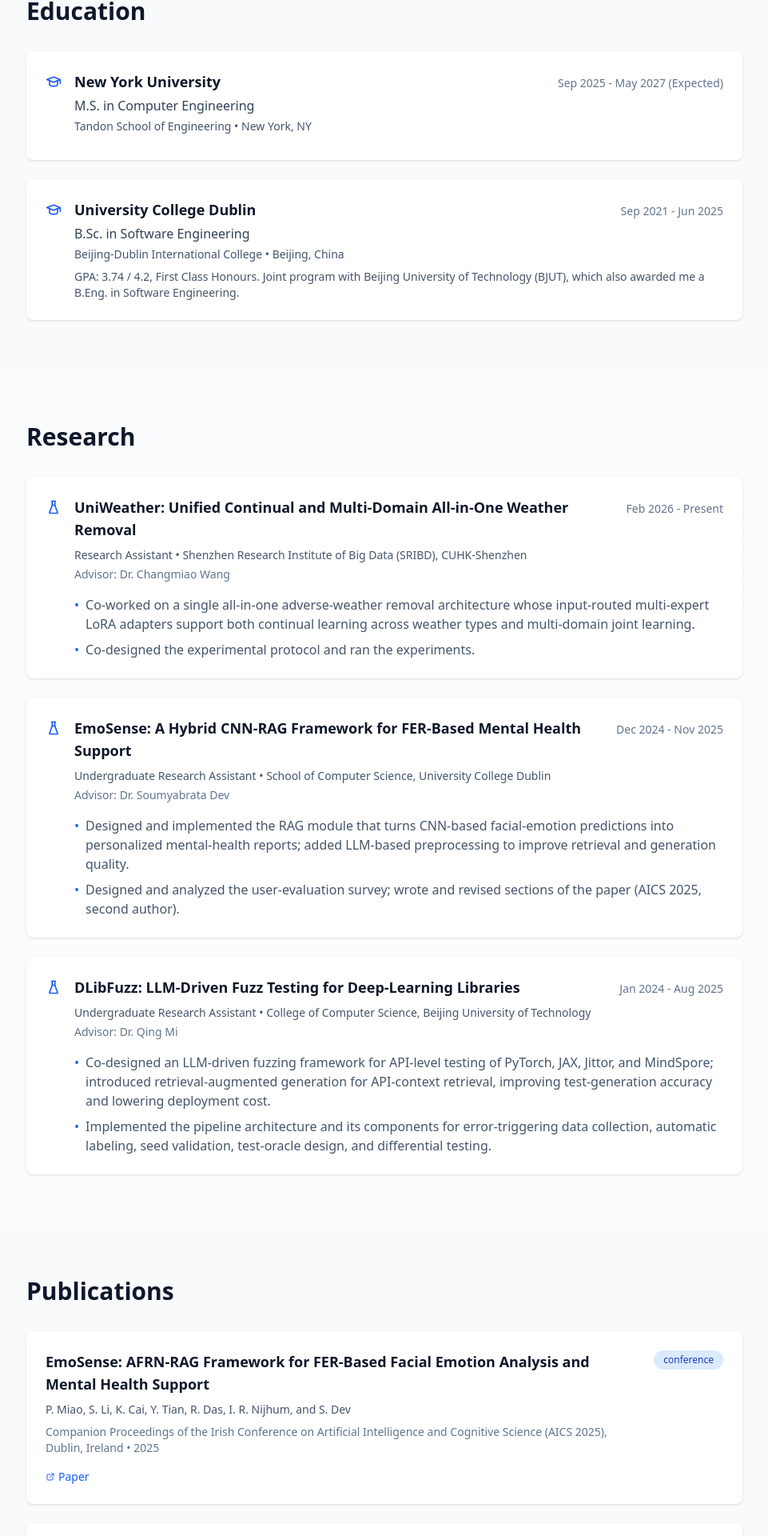
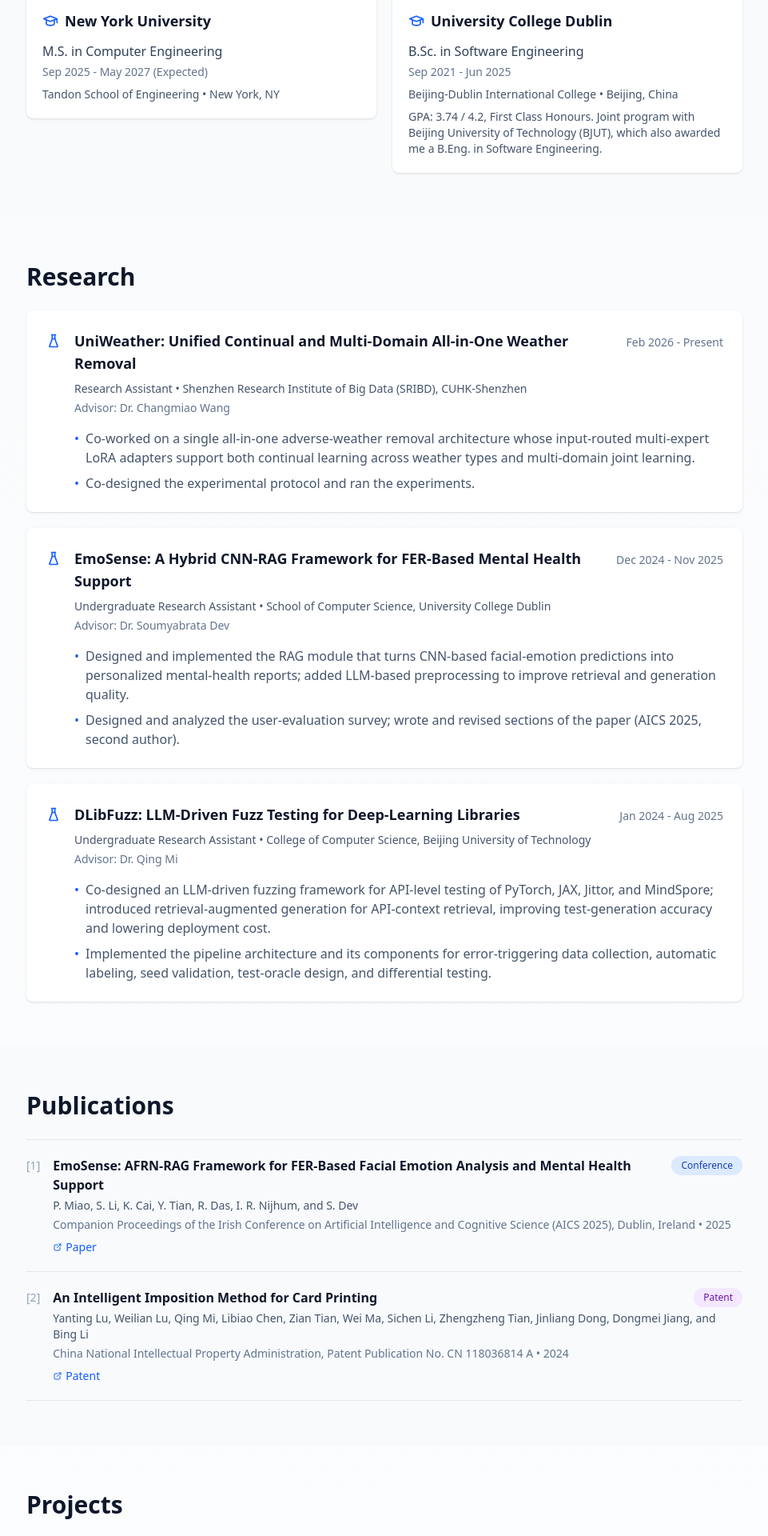
Before and after one commit to peylix/peylix.github.io, a React (Vite) app: page / in a window 1280 px wide. Shown: the part 821-2741 px from the top of the page at 80% size, without its empty margins (159-1120 px from the left). Built offline with nearby package versions, Linux system fonts and the light colour scheme.

Commit message:
Refine the design of the page

```diff
--- a/src/App.tsx
+++ b/src/App.tsx
@@ -1,5 +1,5 @@
-import { useState } from 'react';
-import {IconBrandGithub, IconBrandLinkedin, IconMail, IconExternalLink, IconMapPin, IconBuildings, IconSelect, IconSchool, IconFlask} from '@tabler/icons-react';
+import { useEffect, useMemo, useRef, useState } from 'react';
+import {IconBrandGithub, IconBrandLinkedin, IconMail, IconExternalLink, IconMapPin, IconBuildings, IconSelect, IconSchool, IconFlask, IconAward, IconMenu2, IconX} from '@tabler/icons-react';
 import { profileData } from './data/profile';
 import { education } from './data/education';
 import { research } from './data/research';
@@ -10,17 +10,85 @@ import { skills } from './data/skills';
 import { awards } from './data/awards';
 import { getEnabledSections, getEnabledSectionConfigs } from './data/config';
 
+// Link keys and publication types are rendered from object keys, so spell out
+// the labels that title-casing alone would get wrong (e.g. "Github").
+const linkLabels: Record<string, string> = {
+  github: 'GitHub',
+  demo: 'Demo',
+  paper: 'Paper',
+  patent: 'Patent',
+  status: 'Status'
+};
+
+const publicationTypeLabels: Record<string, string> = {
+  conference: 'Conference',
+  journal: 'Journal',
+  patent: 'Patent'
+};
+
+const labelFor = (key: string) => linkLabels[key] ?? key.charAt(0).toUpperCase() + key.slice(1);
+
 export default function Portfolio() {
-  const [activeSection, setActiveSection] = useState('about');
+  // Config is static, so memoise to keep these arrays stable across renders.
+  const sections = useMemo(() => getEnabledSections(), []);
+  const navSections = useMemo(() => getEnabledSectionConfigs(), []);
+
+  const [activeSection, setActiveSection] = useState(sections[0] ?? 'about');
   const [showAllProjects, setShowAllProjects] = useState(false);
+  const [menuOpen, setMenuOpen] = useState(false);
 
-  // Get only enabled sections from config
-  const sections = getEnabledSections();
-  const navSections = getEnabledSectionConfigs();
+  // While a click-triggered smooth scroll is in flight the clicked section stays
+  // active, otherwise the highlight flickers through every section on the way.
+  const clickScrolling = useRef(false);
+  const clickTimer = useRef<number | undefined>(undefined);
 
+  // Keep the nav highlight in sync with manual scrolling.
+  useEffect(() => {
+    const syncActiveSection = () => {
+      if (clickScrolling.current) return;
+
+      // A section counts as active once its top passes just under the nav.
+      const line = 80;
+      let current = sections[0];
+      for (const id of sections) {
+        const element = document.getElementById(id);
+        if (element && element.getBoundingClientRect().top <= line) {
+          current = id;
+        }
+      }
+
+      // The final section can be too short to ever reach the line, so let the
+      // bottom of the page select it.
+      const atBottom =
+        window.innerHeight + window.scrollY >= document.documentElement.scrollHeight - 2;
+      if (atBottom) {
+        current = sections[sections.length - 1];
+      }
+
+      setActiveSection(current);
+    };
+
+    syncActiveSection();
+    window.addEventListener('scroll', syncActiveSection, { passive: true });
+    window.addEventListener('resize', syncActiveSection);
+    return () => {
+      window.removeEventListener('scroll', syncActiveSection);
+      window.removeEventListener('resize', syncActiveSection);
+    };
+  }, [sections]);
+
+  useEffect(() => () => window.clearTimeout(clickTimer.current), []);
 
   const scrollToSection = (section: string) => {
     setActiveSection(section);
+    setMenuOpen(false);
+
+    clickScrolling.current = true;
+    window.clearTimeout(clickTimer.current);
+    clickTimer.current = window.setTimeout(() => {
+      clickScrolling.current = false;
+    }, 700);
+
     document.getElementById(section)?.scrollIntoView({ behavior: 'smooth' });
   };
 
@@ -48,12 +116,39 @@ export default function Portfolio() {
                 </button>
               ))}
             </div>
+            <button
+              onClick={() => setMenuOpen(!menuOpen)}
+              className="md:hidden p-2 -mr-2 rounded-lg text-slate-600 dark:text-slate-400 hover:bg-slate-100 dark:hover:bg-slate-800 transition-colors"
+              aria-label={menuOpen ? 'Close menu' : 'Open menu'}
+              aria-expanded={menuOpen}
+            >
+              {menuOpen ? <IconX className="w-5 h-5" /> : <IconMenu2 className="w-5 h-5" />}
+            </button>
           </div>
         </div>
+        {menuOpen && (
+          // Overlaid rather than in flow: an expanding nav would shift the page
+          // under the smooth scroll started by tapping an entry.
+          <div className="md:hidden absolute top-full left-0 right-0 py-2 bg-white dark:bg-slate-900 border-b border-slate-200 dark:border-slate-800 shadow-lg">
+            {navSections.map((section) => (
+              <button
+                key={section.id}
+                onClick={() => scrollToSection(section.id)}
+                className={`block w-full text-left px-4 sm:px-6 py-2.5 text-sm font-medium transition-colors ${
+                  activeSection === section.id
+                    ? 'text-blue-600 dark:text-blue-400 bg-blue-50 dark:bg-blue-900/20'
+                    : 'text-slate-600 hover:text-slate-900 hover:bg-slate-50 dark:text-slate-400 dark:hover:text-white dark:hover:bg-slate-800'
+                }`}
+              >
+                {section.label}
+              </button>
+            ))}
+          </div>
+        )}
       </nav>
 
       {/* Hero Section */}
-      <section className="pt-20 pb-16 px-4 sm:px-6 lg:px-8">
+      <section className="pt-16 pb-12 px-4 sm:px-6 lg:px-8">
         <div className="max-w-6xl mx-auto">
           <div className="flex flex-col md:flex-row items-center md:items-start gap-8">
             <img
@@ -88,6 +183,8 @@ export default function Portfolio() {
               <div className="flex gap-4 justify-center md:justify-start">
                 <a
                   href={profileData.social.github}
+                  target="_blank"
+                  rel="noopener noreferrer"
                   className="p-2 rounded-lg bg-slate-100 dark:bg-slate-800 hover:bg-slate-200 dark:hover:bg-slate-700 transition-colors"
                   aria-label="GitHub"
                 >
@@ -95,6 +192,8 @@ export default function Portfolio() {
                 </a>
                 <a
                   href={profileData.social.linkedin}
+                  target="_blank"
+                  rel="noopener noreferrer"
                   className="p-2 rounded-lg bg-slate-100 dark:bg-slate-800 hover:bg-slate-200 dark:hover:bg-slate-700 transition-colors"
                   aria-label="LinkedIn"
                 >
@@ -115,9 +214,9 @@ export default function Portfolio() {
 
       {/* About Section */}
       {sections.includes('about') && (
-        <section id="about" className="py-16 px-4 sm:px-6 lg:px-8">
+        <section id="about" className="scroll-mt-8 py-14 px-4 sm:px-6 lg:px-8">
           <div className="max-w-4xl mx-auto">
-            <h2 className="text-3xl font-bold text-slate-900 dark:text-white mb-8">About</h2>
+            <h2 className="text-3xl font-bold text-slate-900 dark:text-white mb-6">About</h2>
             <p className="text-lg text-slate-600 dark:text-slate-400 leading-relaxed">
               {profileData.bio}
             </p>
@@ -127,33 +226,29 @@ export default function Portfolio() {
 
       {/* Education Section */}
       {sections.includes('education') && (
-      <section id="education" className="py-16 px-4 sm:px-6 lg:px-8 bg-slate-50 dark:bg-slate-900/50">
+      <section id="education" className="scroll-mt-8 py-14 px-4 sm:px-6 lg:px-8 bg-slate-50 dark:bg-slate-900/50">
         <div className="max-w-4xl mx-auto">
-          <h2 className="text-3xl font-bold text-slate-900 dark:text-white mb-8">Education</h2>
-          <div className="space-y-6">
+          <h2 className="text-3xl font-bold text-slate-900 dark:text-white mb-6">Education</h2>
+          <div className="grid gap-5 sm:grid-cols-2 items-start">
             {education.map((edu, index) => (
               <div
                 key={index}
-                className="bg-white dark:bg-slate-800 rounded-lg p-6 shadow-sm hover:shadow-md transition-shadow"
+                className="bg-white dark:bg-slate-800 rounded-lg p-5 shadow-sm hover:shadow-md transition-shadow"
               >
-                <div className="flex items-start gap-4">
-                  <IconSchool className="w-5 h-5 mt-1 flex-shrink-0 text-blue-600 dark:text-blue-400" />
-                  <div className="flex-1">
-                    <div className="flex flex-col sm:flex-row sm:items-baseline sm:justify-between gap-1 mb-1">
+                <div className="flex items-center gap-2 mb-3">
+                  <IconSchool className="w-5 h-5 flex-shrink-0 text-blue-600 dark:text-blue-400" />
                   <h3 className="text-lg font-semibold text-slate-900 dark:text-white">
                     {edu.institution}
                   </h3>
-                      <span className="text-sm text-slate-500 dark:text-slate-500 sm:text-right">
-                        {edu.period}
-                      </span>
                 </div>
-                    <p className="text-slate-700 dark:text-slate-300 mb-1">{edu.degree}</p>
-                    <p className="text-sm text-slate-600 dark:text-slate-400 mb-2">
+                <p className="text-slate-700 dark:text-slate-300">{edu.degree}</p>
+                <p className="text-sm text-slate-500 dark:text-slate-500 mt-1">{edu.period}</p>
+                <p className="text-sm text-slate-600 dark:text-slate-400 mt-2">
                   {edu.department} • {edu.location}
                 </p>
-                    <p className="text-sm text-slate-600 dark:text-slate-400">{edu.details}</p>
-                  </div>
-                </div>
+                {edu.details && (
+                  <p className="text-sm text-slate-600 dark:text-slate-400 mt-2">{edu.details}</p>
+                )}
               </div>
             ))}
           </div>
@@ -163,10 +258,10 @@ export default function Portfolio() {
 
       {/* Research Section */}
       {sections.includes('research') && (
-      <section id="research" className="py-16 px-4 sm:px-6 lg:px-8">
+      <section id="research" className="scroll-mt-8 py-14 px-4 sm:px-6 lg:px-8">
         <div className="max-w-4xl mx-auto">
-          <h2 className="text-3xl font-bold text-slate-900 dark:text-white mb-8">Research</h2>
-          <div className="space-y-6">
+          <h2 className="text-3xl font-bold text-slate-900 dark:text-white mb-6">Research</h2>
+          <div className="space-y-5">
             {research.map((item, index) => (
               <div
                 key={index}
@@ -208,27 +303,22 @@ export default function Portfolio() {
 
       {/* Publications Section */}
       {sections.includes('publications') && (
-      <section id="publications" className="py-16 px-4 sm:px-6 lg:px-8 bg-slate-50 dark:bg-slate-900/50">
+      <section id="publications" className="scroll-mt-8 py-14 px-4 sm:px-6 lg:px-8 bg-slate-50 dark:bg-slate-900/50">
         <div className="max-w-4xl mx-auto">
-          <h2 className="text-3xl font-bold text-slate-900 dark:text-white mb-8">Publications</h2>
-          <div className="space-y-6">
+          <h2 className="text-3xl font-bold text-slate-900 dark:text-white mb-6">Publications</h2>
+          <ol className="border-y border-slate-200 dark:border-slate-800 divide-y divide-slate-200 dark:divide-slate-800">
             {publications.map((pub, index) => (
-              <div
-                key={index}
-                className="bg-white dark:bg-slate-800 rounded-lg p-6 shadow-sm hover:shadow-md transition-shadow"
-              >
+              <li key={index} className="flex gap-4 py-5">
+                <span className="pt-0.5 text-sm font-medium tabular-nums text-slate-400 dark:text-slate-600">
+                  [{index + 1}]
+                </span>
+                <div className="flex-1">
                   <div className="flex items-start justify-between gap-4">
-                  <div className="flex-1">
-                    <h3 className="text-lg font-semibold text-slate-900 dark:text-white mb-2">
+                    <h3 className="font-semibold text-slate-900 dark:text-white">
                       {pub.title}
                     </h3>
-                    <p className="text-sm text-slate-600 dark:text-slate-400 mb-2">{pub.authors}</p>
-                    <p className="text-sm text-slate-500 dark:text-slate-500">
-                      <span className="font-medium">{pub.venue}</span> • {pub.year}
-                    </p>
-                  </div>
                     <span
-                    className={`px-3 py-1 text-xs font-medium rounded-full ${
+                      className={`px-3 py-1 text-xs font-medium rounded-full whitespace-nowrap ${
                         pub.type === 'journal'
                           ? 'bg-green-100 text-green-800 dark:bg-green-900 dark:text-green-300'
                           : pub.type === 'patent'
@@ -236,34 +326,41 @@ export default function Portfolio() {
                           : 'bg-blue-100 text-blue-800 dark:bg-blue-900 dark:text-blue-300'
                       }`}
                     >
-                    {pub.type}
+                      {publicationTypeLabels[pub.type] ?? pub.type}
                     </span>
                   </div>
-                <div className="flex gap-4 mt-4">
+                  <p className="text-sm text-slate-600 dark:text-slate-400 mt-1">{pub.authors}</p>
+                  <p className="text-sm text-slate-500 dark:text-slate-500 mt-1">
+                    <span className="font-medium">{pub.venue}</span> • {pub.year}
+                  </p>
+                  <div className="flex gap-4 mt-2">
                     {Object.entries(pub.links).map(([key, url]) => (
                       <a
                         key={key}
                         href={url}
+                        target="_blank"
+                        rel="noopener noreferrer"
                         className="flex items-center gap-1 text-sm text-blue-600 dark:text-blue-400 hover:underline"
                       >
                         <IconExternalLink className="w-3 h-3" />
-                      {key.charAt(0).toUpperCase() + key.slice(1)}
+                        {labelFor(key)}
                       </a>
                     ))}
                   </div>
                 </div>
+              </li>
             ))}
-          </div>
+          </ol>
         </div>
       </section>
       )}
 
       {/* Projects Section */}
       {sections.includes('projects') && (
-      <section id="projects" className="py-16 px-4 sm:px-6 lg:px-8">
+      <section id="projects" className="scroll-mt-8 py-14 px-4 sm:px-6 lg:px-8">
         <div className="max-w-4xl mx-auto">
-          <h2 className="text-3xl font-bold text-slate-900 dark:text-white mb-8">Projects</h2>
-          <div className="grid gap-6 mb-6">
+          <h2 className="text-3xl font-bold text-slate-900 dark:text-white mb-6">Projects</h2>
+          <div className="grid gap-5 mb-6">
             {projects
               .filter((project) => showAllProjects || project.featured)
               .map((project, index) => (
@@ -300,10 +397,12 @@ export default function Portfolio() {
                       <a
                         key={key}
                         href={url}
+                        target="_blank"
+                        rel="noopener noreferrer"
                         className="flex items-center gap-1 text-sm text-blue-600 dark:text-blue-400 hover:underline"
                       >
                         <IconExternalLink className="w-3 h-3" />
-                        {key.charAt(0).toUpperCase() + key.slice(1)}
+                        {labelFor(key)}
                       </a>
                     ))}
                   </div>
@@ -325,10 +424,10 @@ export default function Portfolio() {
 
       {/* Experience Section */}
       {sections.includes('experience') && (
-      <section id="experience" className="py-16 px-4 sm:px-6 lg:px-8 bg-slate-50 dark:bg-slate-900/50">
+      <section id="experience" className="scroll-mt-8 py-14 px-4 sm:px-6 lg:px-8 bg-slate-50 dark:bg-slate-900/50">
         <div className="max-w-4xl mx-auto">
-          <h2 className="text-3xl font-bold text-slate-900 dark:text-white mb-8">Experience</h2>
-          <div className="space-y-6">
+          <h2 className="text-3xl font-bold text-slate-900 dark:text-white mb-6">Experience</h2>
+          <div className="space-y-5">
             {experience.map((exp, index) => (
               <div key={index} className="flex gap-4">
                 <div className="flex-shrink-0 w-3 h-3 mt-2 bg-blue-600 dark:bg-blue-400 rounded-full"></div>
@@ -351,47 +450,48 @@ export default function Portfolio() {
 
       {/* Skills Section */}
       {sections.includes('skills') && (
-      <section id="skills" className="py-16 px-4 sm:px-6 lg:px-8">
+      <section id="skills" className="scroll-mt-8 py-14 px-4 sm:px-6 lg:px-8">
         <div className="max-w-4xl mx-auto">
-          <h2 className="text-3xl font-bold text-slate-900 dark:text-white mb-8">Skills</h2>
-          <div className="grid gap-6 sm:grid-cols-2">
+          <h2 className="text-3xl font-bold text-slate-900 dark:text-white mb-6">Skills</h2>
+          <dl className="border-y border-slate-200 dark:border-slate-800 divide-y divide-slate-200 dark:divide-slate-800">
             {skills.map((group, index) => (
-              <div
-                key={index}
-                className="bg-white dark:bg-slate-800 rounded-lg p-6 shadow-sm hover:shadow-md transition-shadow"
-              >
-                <h3 className="text-sm font-semibold uppercase tracking-wide text-slate-500 dark:text-slate-400 mb-3">
+              <div key={index} className="py-4 sm:flex sm:gap-6">
+                <dt className="mb-2 text-sm font-semibold uppercase tracking-wide text-slate-500 dark:text-slate-400 sm:mb-0 sm:w-44 sm:flex-shrink-0 sm:pt-1">
                   {group.category}
-                </h3>
-                <div className="flex flex-wrap gap-2">
+                </dt>
+                <dd className="flex flex-wrap gap-2">
                   {group.items.map((item) => (
                     <span
                       key={item}
-                      className="px-3 py-1 text-xs font-medium bg-slate-100 dark:bg-slate-700 text-slate-700 dark:text-slate-300 rounded-full"
+                      className="px-3 py-1 text-xs font-medium bg-slate-100 dark:bg-slate-800 text-slate-700 dark:text-slate-300 rounded-full"
                     >
                       {item}
                     </span>
                   ))}
-                </div>
+                </dd>
               </div>
             ))}
-          </div>
+          </dl>
         </div>
       </section>
       )}
 
       {/* Awards Section */}
       {sections.includes('awards') && (
-      <section id="awards" className="py-16 px-4 sm:px-6 lg:px-8 bg-slate-50 dark:bg-slate-900/50">
+      <section id="awards" className="scroll-mt-8 py-14 px-4 sm:px-6 lg:px-8 bg-slate-50 dark:bg-slate-900/50">
         <div className="max-w-4xl mx-auto">
-          <h2 className="text-3xl font-bold text-slate-900 dark:text-white mb-8">Awards & Achievements</h2>
-          <div className="grid gap-4">
+          <h2 className="text-3xl font-bold text-slate-900 dark:text-white mb-6">Awards & Achievements</h2>
+          <div className="grid gap-3 sm:grid-cols-2 items-start">
             {awards.map((award, index) => (
-              <div key={index} className="flex items-center gap-3 p-4 bg-white dark:bg-slate-800 rounded-lg shadow-sm">
-                <div className="w-2 h-2 bg-yellow-500 rounded-full flex-shrink-0"></div>
-                <p className="text-slate-700 dark:text-slate-300">
-                  <span className="font-medium">{award.title}</span> • {award.description}
-                </p>
+              <div
+                key={index}
+                className="flex items-start gap-3 p-4 bg-white dark:bg-slate-800 rounded-lg shadow-sm"
+              >
+                <IconAward className="w-4 h-4 mt-0.5 flex-shrink-0 text-yellow-500" />
+                <div>
+                  <p className="text-sm font-medium text-slate-900 dark:text-white">{award.title}</p>
+                  <p className="text-sm text-slate-600 dark:text-slate-400">{award.description}</p>
+                </div>
               </div>
             ))}
           </div>
--- a/src/data/skills.ts
+++ b/src/data/skills.ts
@@ -15,6 +15,6 @@ export const skills: SkillGroup[] = [
   },
   {
     category: "Languages",
-    items: ["English (TOEFL 102)", "Mandarin Chinese (native)"]
+    items: ["English", "Mandarin Chinese"]
   }
 ];
```
Lines whose indentation alone changed are shown as unchanged.
